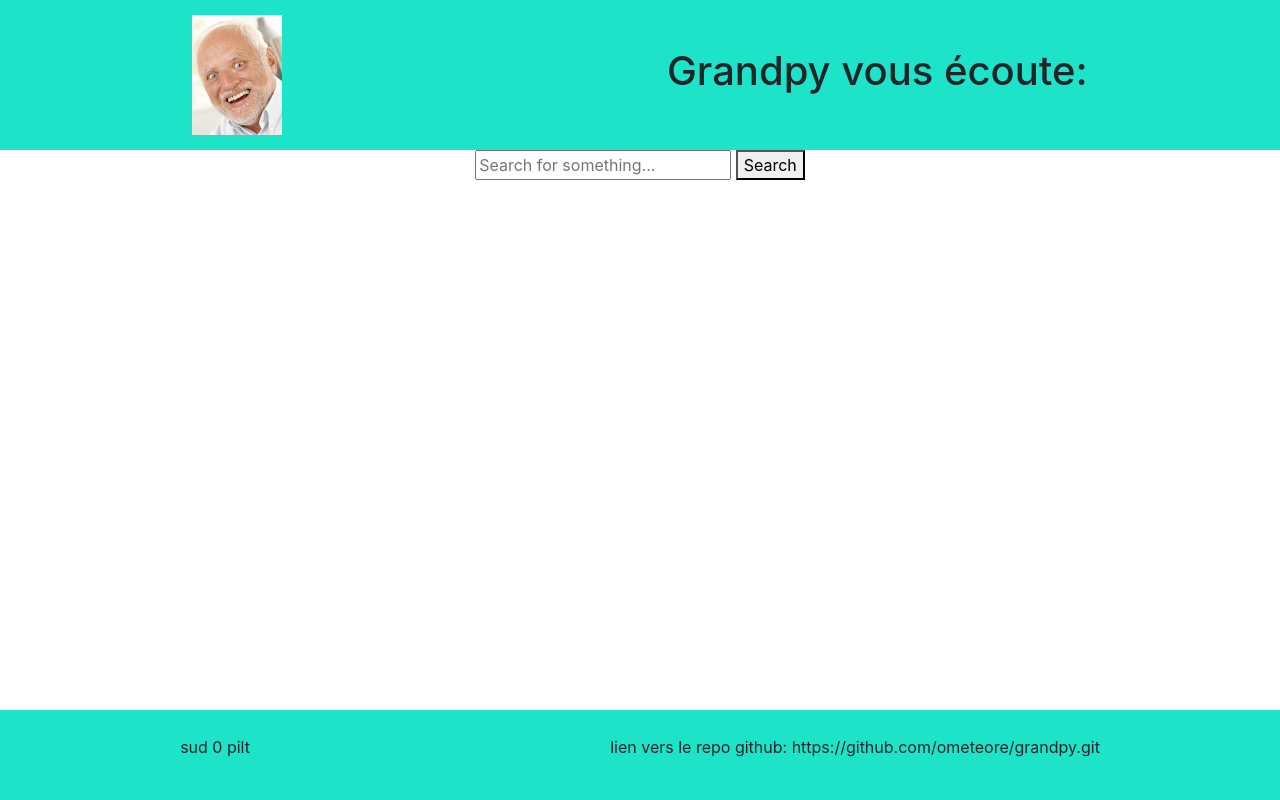
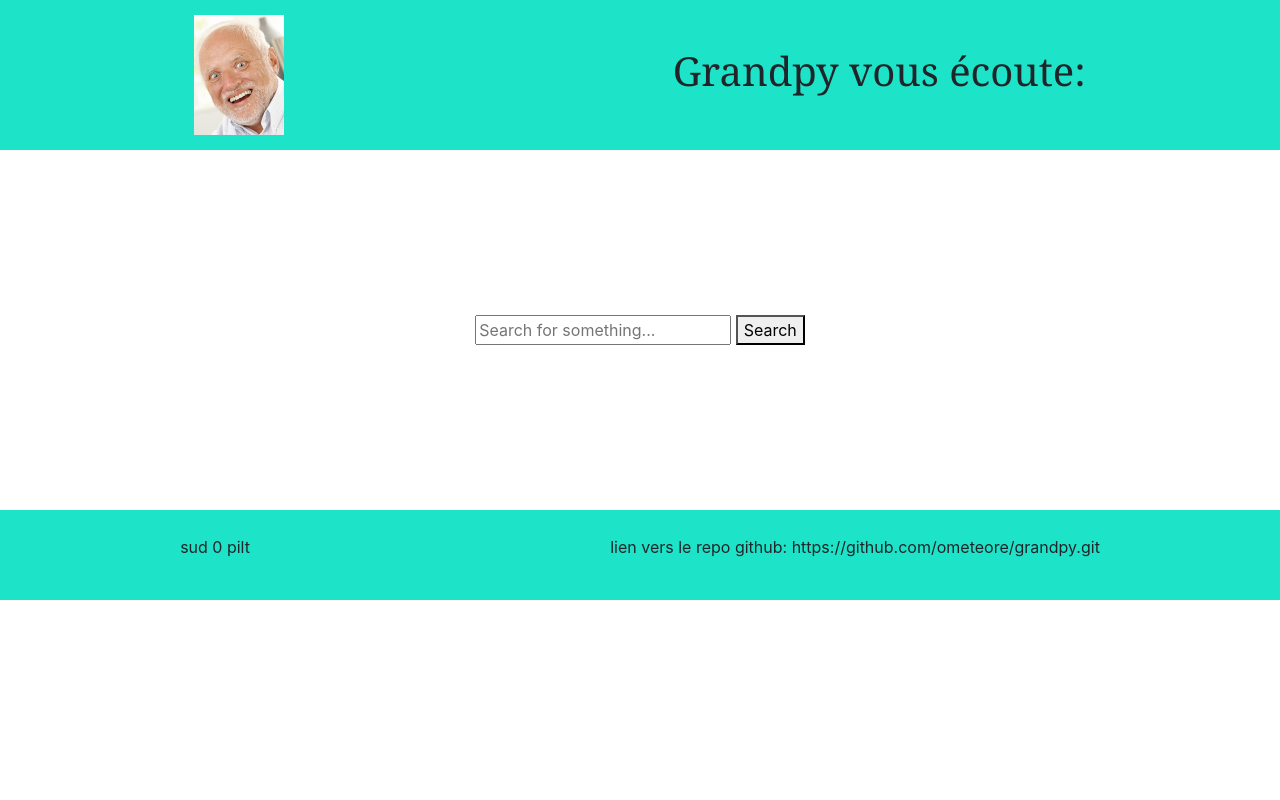
Before and after one commit to ometeore/grandpy, a Flask app: page / in a window 1280 px wide. Run offline with Flask 2, Linux system fonts and the light colour scheme; some libraries are stand-ins or nearby versions.

Commit message:
amelioration esthétique

```diff
--- a/grandpy/static/css/css.css
+++ b/grandpy/static/css/css.css
@@ -18,16 +18,22 @@ html{
     justify-content: space-around;
     align-items: center;
 }
+#main_wrapper{
+    display: flex;
+    flex-direction: column;
+    justify-content: space-between;
+    align-items: center;
+    height: 100%;
+}
 header
 {
     height: 150px;
     background: #1de3c8;
+    width: 100%;
 }
 #footer
 {
-    position: absolute;
     background: #1de3c8;
-    bottom: 0;
     width: 100%;
     height: 90px;
 }
@@ -48,3 +54,6 @@ header
     height: 400px;
     width: 100%;
 }
+h1{
+    font-family: Georgia, 'Times New Roman', Times, serif, "Arial Black", Arial, Verdana, sans-serif;
+}
--- a/grandpy/static/js/js.js
+++ b/grandpy/static/js/js.js
@@ -1,6 +1,15 @@
 $(function () {
 
     "use strict";
+
+
+    /*adapter la taille de la page a la hauteur de l'ecran*/
+
+    var Hscreen=screen.height;
+    var page_wrapp = document.getElementById("main_wrapper");
+    page_wrapp.style.height = Hscreen +"px";
+
+
 
     $("#search").click(function(){
       console.log("ok");
@@ -26,7 +35,9 @@ $(function () {
         div_image.className="margin_30";
         div_image.append(balise)
 
-        section_reponse.append(div_image, div_text)
+        var hr = document.createElement("hr");
+
+        section_reponse.append(div_image, div_text, hr)
         $("#main").prepend(section_reponse)
 
         var div_carte = document.createElement("div");
--- a/grandpy/templates/acceuil.html
+++ b/grandpy/templates/acceuil.html
@@ -10,33 +10,38 @@
   </head>
 
   <body>
+
+    <div id="main_wrapper" class="column_align">
+
       <header class="ligne_align">
         <img src="{{url_for('static', filename='images/harold.jpeg') }}" alt="harold" id="harold">
-      <h1>Grandpy vous écoute:</h1>
+        <h1> Grandpy vous écoute: </h1>
       </header>
 
+
+
       <div class="column_align margin_auto">
-      <div id="main" class="column_align">
-      </div>
-      <div id="input_et_bouton margin_auto">
+          <div id="input_et_bouton" class="margin_auto">
               <input type="text" id="query" placeholder="Search for something...">
               <button id="search">Search</button>
             </div>
+        <div id="main" class="column_align"></div>
       </div>
 
-
-
-
-<!--   le footer  -->
 
       <div id="footer" class="ligne_align">
         <p>sud 0 pilt</p>
         <p> lien vers le repo github:  https://github.com/ometeore/grandpy.git</p>
       </div>
 
+    </div>
+  </div>
+
     <script async defer src="https://maps.googleapis.com/maps/api/js?key=AIzaSyAU0ruTznnqHEfl7Yu0nkozg1aJ-6SXfSI&callback=initMap"></script>
     <script src="https://code.jquery.com/jquery-3.4.1.min.js" integrity="sha256-CSXorXvZcTkaix6Yvo6HppcZGetbYMGWSFlBw8HfCJo=" crossorigin="anonymous"></script>
     <script src="{{ url_for('static', filename='js/js.js') }}"></script>
-    <script src="https://stackpath.bootstrapcdn.com/bootstrap/4.3.1/js/bootstrap.min.js" integrity="sha384-JjSmVgyd0p3pXB1rRibZUAYoIIy6OrQ6VrjIEaFf/nJGzIxFDsf4x0xIM+B07jRM" crossorigin="anonymous"></script>  </body>
+    <script src="https://stackpath.bootstrapcdn.com/bootstrap/4.3.1/js/bootstrap.min.js" integrity="sha384-JjSmVgyd0p3pXB1rRibZUAYoIIy6OrQ6VrjIEaFf/nJGzIxFDsf4x0xIM+B07jRM" crossorigin="anonymous"></script>
     <script src="https://stackpath.bootstrapcdn.com/bootstrap/4.3.1/js/bootstrap.bundle.min.js" integrity="sha384-xrRywqdh3PHs8keKZN+8zzc5TX0GRTLCcmivcbNJWm2rs5C8PRhcEn3czEjhAO9o" crossorigin="anonymous"></script>
+
+  </body>
   </html>
```
Lines whose indentation alone changed are shown as unchanged.
